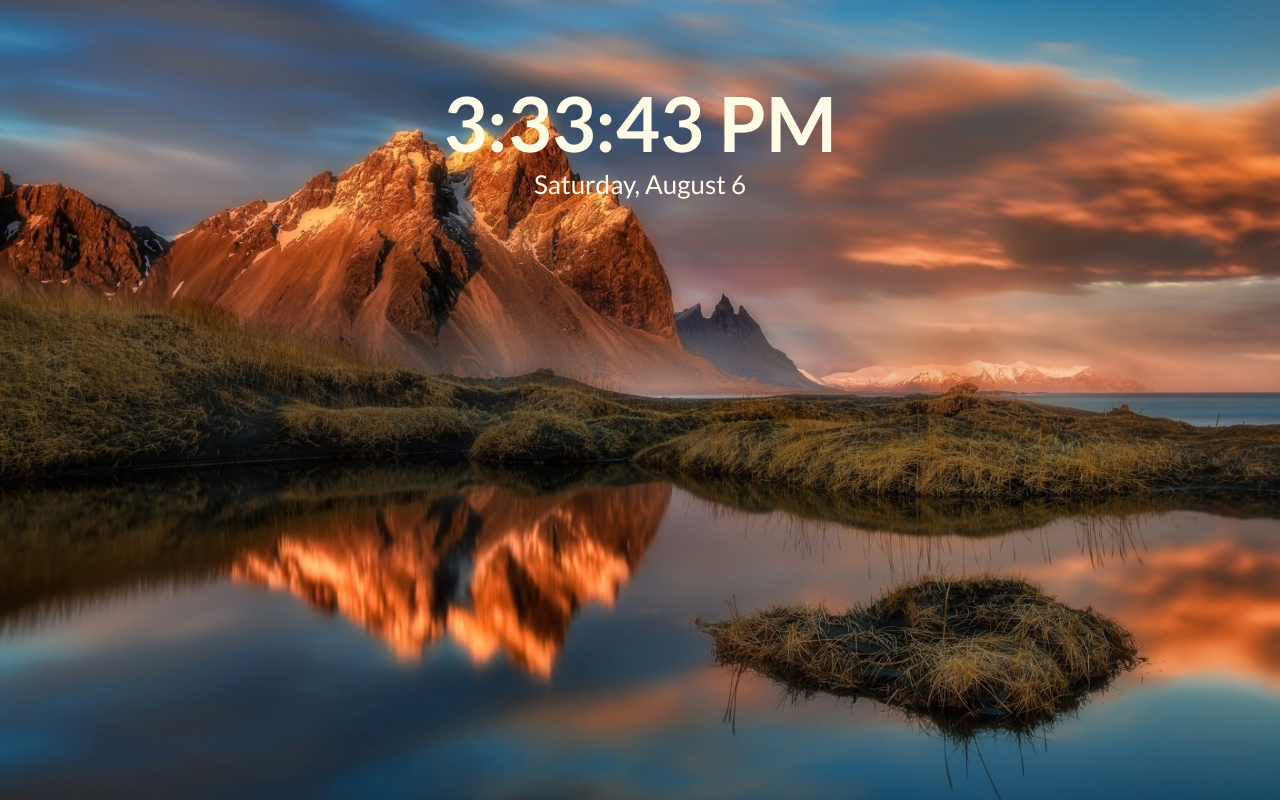
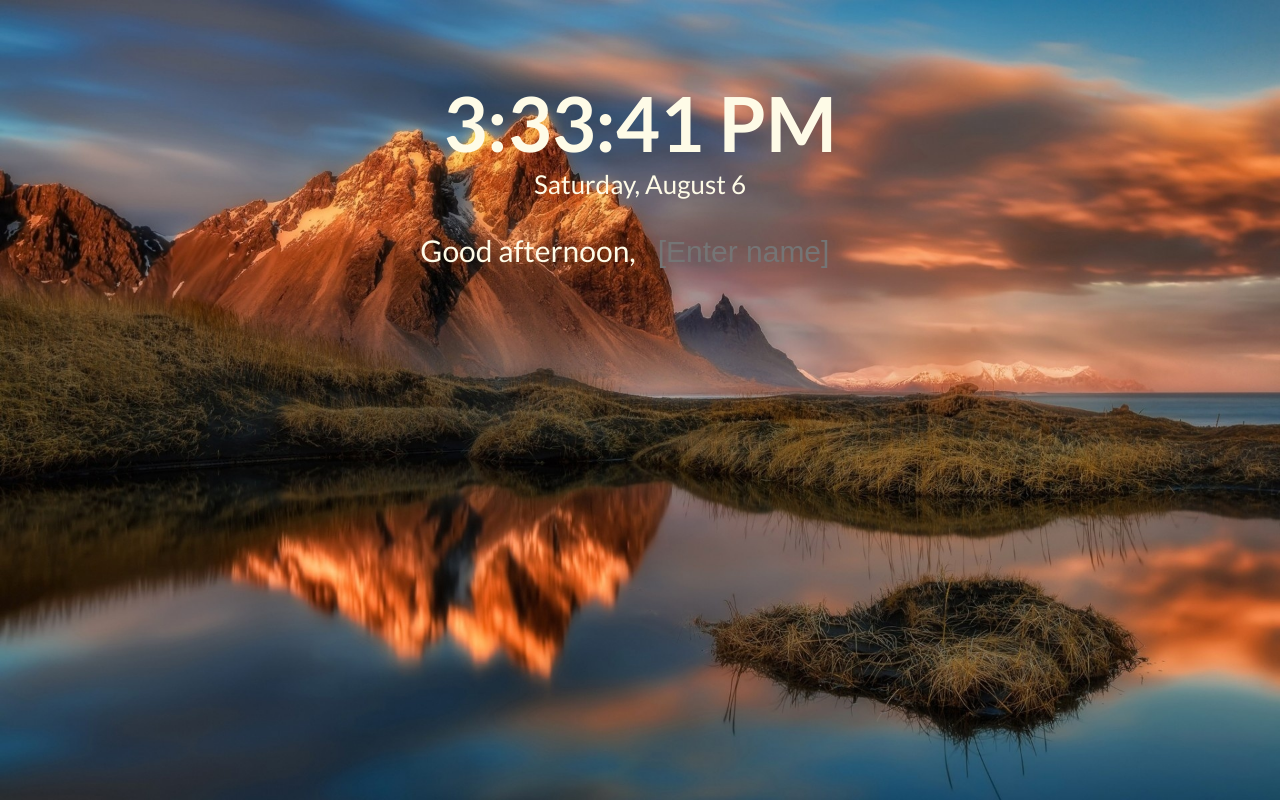
Before and after one commit to Svetik-K/momentum, a website built with webpack: page src/index.html in a window 1280 px wide. Built offline with nearby package versions, Linux system fonts and the light colour scheme; no server answers; files whose address does not match are found by name.

Commit message:
feat: add greeting

```diff
--- a/src/css/style.css
+++ b/src/css/style.css
@@ -87,3 +87,24 @@ body {
     line-height: 3.6rem;
     font-weight: normal;
 }
+.daytime {
+    display: inline-block;
+    font-size: 3rem;
+}
+.name {
+    width: 200px;
+    background-color: transparent;
+    border: none;
+    outline: none;
+    font-size: 3rem;
+    color:#FEFBE7;
+    padding-left: 20px;
+}
+.name:focus {
+    font-size: 3rem;
+    color:#FEFBE7;
+}
+.name:active {
+    font-size: 3rem;
+    color:#FEFBE7;
+}
--- a/src/index.html
+++ b/src/index.html
@@ -7,7 +7,6 @@
     <link rel="preconnect" href="https://fonts.googleapis.com">
     <link rel="preconnect" href="https://fonts.gstatic.com" crossorigin>
     <link href="https://fonts.googleapis.com/css2?family=Lato:wght@400;700&display=swap" rel="stylesheet">
-    <link href="css/owfont-regular.css" rel="stylesheet" type="text/css">
     <title>momentum</title>
 </head>
 <body>
@@ -40,7 +39,8 @@
 
                 </div>
                 <div class="greeting">
-
+                    <p class="daytime"></p>
+                    <input type="text" class="name" placeholder="[Enter name]">
                 </div>
             </div>
 
--- a/src/js/calender.js
+++ b/src/js/calender.js
@@ -5,16 +5,33 @@ function showTime() {
     setTimeout(() => {
         showTime();
         showDate();
+        showGreeting();
     }, 1000);
 }
 
 function showDate() {
     let currentDate = new Date();
-    console.log(currentDate)
     const curDate = document.querySelector('.current-date');
     const options = {weekday: 'long', month: 'long', day: 'numeric'};
     curDate.textContent = currentDate.toLocaleDateString(undefined, options);
+}
 
+function showGreeting() {
+    let message = '';
+    let currentDate = new Date();
+    let hour = currentDate.getHours();
+    if(hour > 5 && hour < 13) {
+        message = `Good morning, `;
+    }
+    else if(hour > 12 && hour < 18) {
+        message = `Good afternoon, `;
+    }
+    else if(hour > 17 && hour < 24) {
+        message = `Good evening, `;
+    }else {
+        message = `Good night, `;
+    }
+    document.querySelector('.daytime').innerHTML = message;
 }
 
 export {showTime}
--- a/src/js/weather.js
+++ b/src/js/weather.js
@@ -1,4 +1,3 @@
-
 async function getWeather() {
     const res = await fetch('https://api.openweathermap.org/data/2.5/weather?q=Минск&lang=en&appid=e8a5a3a53a239176e0c4f9263230cf4c&units=metric');
     const data = await res.json();
@@ -9,21 +8,12 @@ async function getWeather() {
     `;
     document.querySelector('.weather__forecast').innerHTML = `
     <ul>
-        <li><i class="owf owf-${data.weather[0].id}"></i></li>
-        <li>${Math.round(data.main.temp)}&deg;C ${data.weather[0].description}</li>
+        <li><i class="owf owf-${data.weather[0].id} owf-3x"></i></li>
+        <li>${Math.round(data.main.temp)}&deg;C  ${data.weather[0].description}</li>
         <li>Wind speed: ${data.wind.speed} m/s</li>
         <li>Humidity: ${data.main.humidity}%</li>
     </ul>
     `;
-
 }
 
-
-
 export {getWeather}
-
-/*
-.weather[0].id - id иконки погоды
-.weather[0].description - описание погоды
-.main.temp - температура
-*/
```
Also changed, not shown: dist/bundle.js, dist/index.html.
